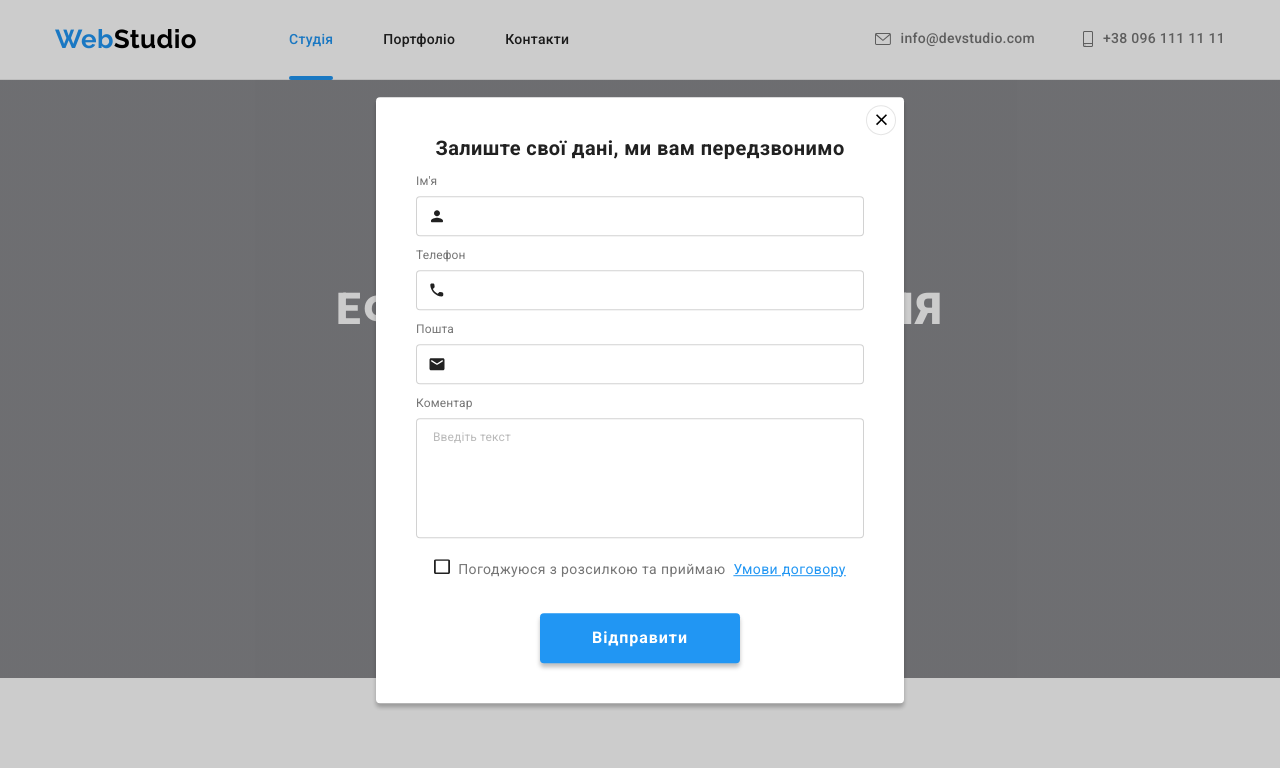
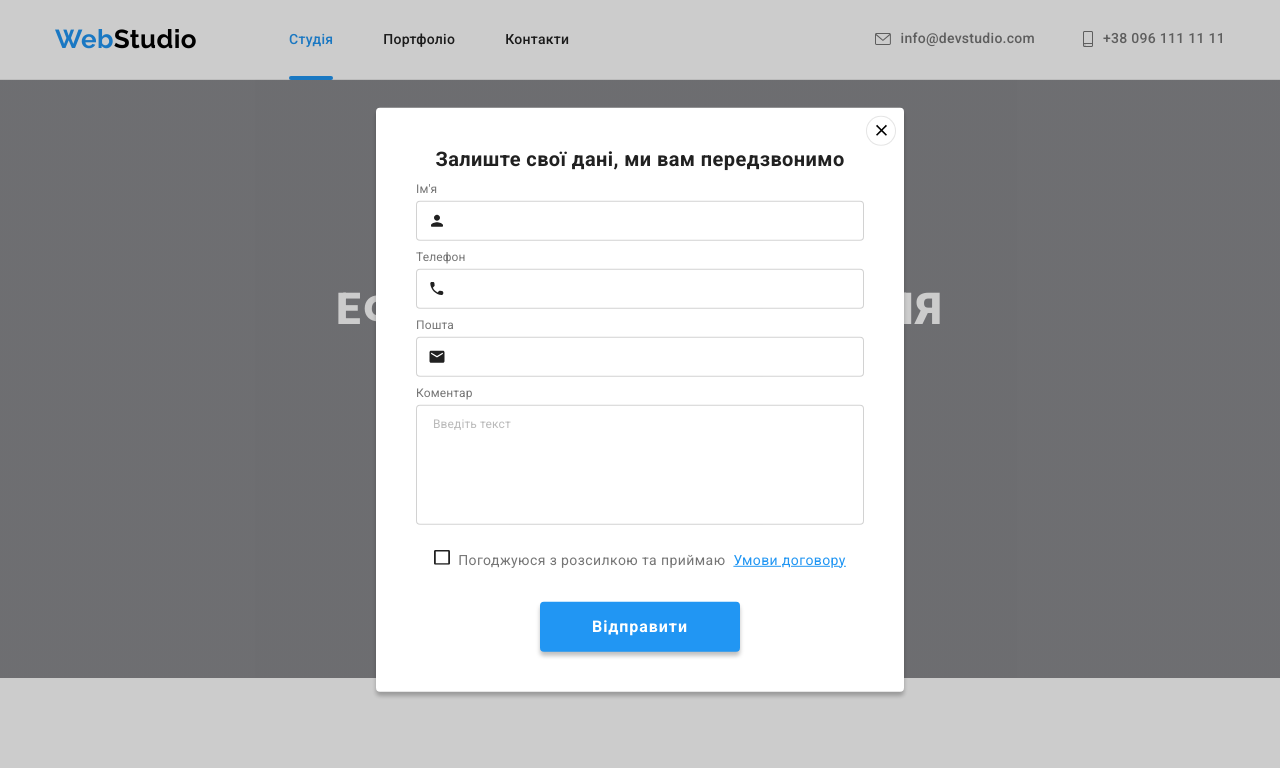
Before and after one commit to steshmen/goit-markup-hw-06, a plain HTML site: page index.html in a window 1280 px wide. Both pictures are taken after a click on the button "Замовити послугу". Shown: the top 768 px of the page. Drawn offline with nearby package versions, Linux system fonts and the light colour scheme.

Commit message:
fix modal height

```diff
--- a/css/styles.css
+++ b/css/styles.css
@@ -660,7 +660,7 @@ address {
 .modal-text {
     font-weight: 700;
     font-size: 20px;
-    line-height: 23px;
+    line-height: 1.15;
     text-align: center;
     color: var(--primary-txt-color);
     margin-bottom: 12px;
@@ -672,7 +672,7 @@ address {
     display: block;
     font-weight: 400;
     font-size: 12px;
-    line-height: 1.66;
+    line-height: 1.16;
     letter-spacing: 0.01em;
     color: var(--secondary-txt-color);
     margin-bottom: 10px;
@@ -721,12 +721,13 @@ address {
     height: 120px;
     padding: 12px 16px;
     margin-top: 4px;
-    margin-bottom: 0;
     outline: none;
     border: 1px solid rgba(33, 33, 33, 0.2);
     border-radius: 4px;
     transition: border-color 250ms cubic-bezier(0.4, 0, 0.2, 1);
-
+}
+.modal-form-label.label-textarea {
+    margin-bottom: 20px;
 }
 .modal-form-textarea:focus {
     border-color: var(--accent-color);
@@ -747,13 +748,14 @@ address {
 }
 .modal-form-label-checkbox {
     font-weight: 400;
-    line-height: 2;
+    font-size: 14px;
+    line-height: 1.7;
     color: var(--secondary-txt-color);
 }
 .modal-form-checkbox-link {
     color: var(--accent-color);
     font-weight: 400;
-    line-height: 2;
+    line-height: 1.7;
     margin-left: 4px;
 }
 .modal-form-label-checkbox::before {
--- a/index.html
+++ b/index.html
@@ -440,7 +440,7 @@
                     </span>
                 </label>
 
-                <label class="modal-form-label">
+                <label class="modal-form-label label-textarea">
                     <span class="modal-form-label-text">Коментар</span>
                     <textarea class="modal-form-textarea" placeholder="Введіть текст" name="user-comment"></textarea>
                 </label>
```
